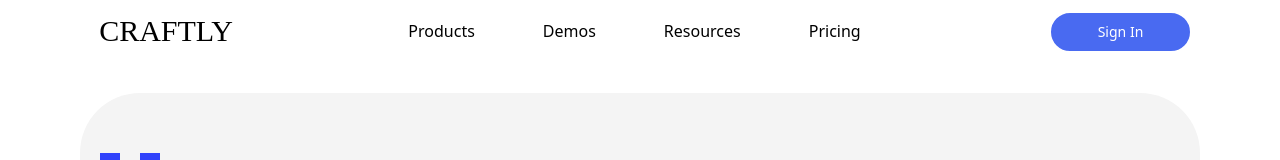
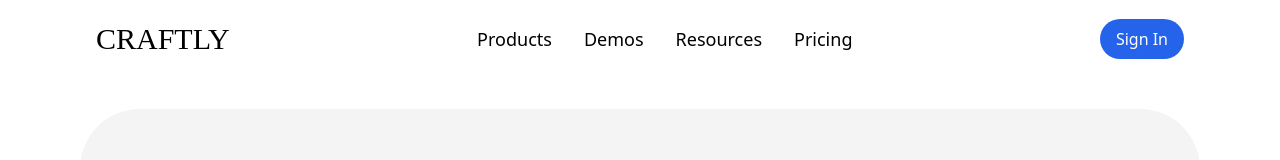
Before and after one commit to meenakshigurjar/Craftly, a React (Vite) app: page / in a window 1280 px wide. Shown: the top 160 px of the page. Built offline with nearby package versions, Linux system fonts and the light colour scheme.

Commit message:
Responsive navbar

```diff
--- a/src/components/demo/DemoMenubar.jsx
+++ b/src/components/demo/DemoMenubar.jsx
@@ -1,38 +1,21 @@
+import { useState } from "react";
+import { Button } from "../ui/button";
 
-import { useState } from "react";
-import { Menubar, MenubarMenu } from "@/components/ui/menubar";
-import { Button } from "../ui/button";
-import { MenubarTrigger } from "@radix-ui/react-menubar";
-
-export default function DemoMenubar() {
-  const menuItems = [
-    { name: "Products" },
-    { name: "Demos" },
-    { name: "Resources" },
-    { name: "Pricing" },
-  ];
-
-  const [isMenuOpen, setIsMenuOpen] = useState(false);
+export default function DemoSidebarMenu() {
+  const menuItems = ["Products", "Demos", "Resources", "Pricing"];
+  const [isSidebarOpen, setIsSidebarOpen] = useState(false);
 
   return (
-    <div className="flex flex-col md:flex-row items-center justify-center p-2">
-      {/* Header Section for Small Screens */}
-      <div className="flex items-center justify-center w-[148px] space-x-2">
-
-        <button
+    <header className="flex flex-col md:flex-row items-center justify-between p-4 relative">
+      <div className="flex items-center justify-between w-full md:w-auto">
+      <button
           className="md:hidden flex items-center justify-center p-2 rounded-lg border border-gray-300"
-          onClick={() => setIsMenuOpen(!isMenuOpen)}
+          onClick={() => setIsSidebarOpen(!isSidebarOpen)}
           aria-label="Toggle Menu"
         >
           ☰ {/* Hamburger Icon */}
         </button>
-
-
-        <h1 className="font-[Archivo] text-[24px] md:text-[30px] text-left">
-          CRAFTLY
-        </h1>
-
-        {/* SignIn Button */}
+        <h1 className="font-[Archivo] text-[24px] md:text-[30px]">CRAFTLY</h1>
         <Button
           className="text-white w-[90px] h-[36px] transition duration-200 hover:bg-blue-600 ml-4 md:hidden"
           style={{
@@ -45,39 +28,57 @@ export default function DemoMenubar() {
         </Button>
       </div>
 
-      {/* Menubar */}
-      <Menubar
-  className={`bg-white text-black grid md:mt-0 rounded-lg transition-all duration-200 ${
-    isMenuOpen ? "grid-cols-2" : "hidden"
-  } md:flex md:flex-row mx-auto`}
-  style={{ border: "none", width: "fit-content" }}
->
-  <MenubarMenu>
-    {menuItems.map((item, index) => (
-      <MenubarTrigger
-        key={index}
-        className="flex items-center justify-center py-2 px-4 sm:px-6 md:px-8 text-sm sm:text-base"
+      {/* Sidebar */}
+      <div
+        className={`fixed top-0 left-0 h-full w-[280px] bg-white text-black transform ${
+          isSidebarOpen ? "translate-x-0" : "-translate-x-full"
+        } transition-transform duration-300 z-50`}
       >
-        {item.name}
-      </MenubarTrigger>
-    ))}
-  </MenubarMenu>
-</Menubar>
+        <div className="flex justify-between items-center p-4 border-b border-gray-700">
+          <h2 className="text-xl font-bold">Menu</h2>
+          <button
+            onClick={() => setIsSidebarOpen(false)}
+            className="text-black text-2xl"
+            aria-label="Close Menu"
+          >
+            ×
+          </button>
+        </div>
+        <ul className="flex flex-col mt-6 px-4 space-y-4">
+          {menuItems.map((item, index) => (
+            <li
+              key={index}
+              className="text-lg font-medium cursor-pointer hover:text-gray-700"
+            >
+              {item}
+            </li>
+          ))}
+        </ul>
+      </div>
 
 
-      {/* for Larger Screens */}
-      <div className="hidden md:flex mt-6 lg:mt-auto items-center">
-        <Button
-          className="text-white w-[143px] h-[42px] transition duration-200 hover:bg-blue-600 ml-4"
-          style={{
-            border: "2px solid white",
-            borderRadius: "120px",
-            backgroundColor: "#496AF1",
-          }}
+      {/* //////////////////////////////// */}
+
+
+      <nav className="hidden md:flex flex-1 justify-center space-x-8">
+        {menuItems.map((item, index) => (
+          <span
+            key={index}
+            className="text-black cursor-pointer text-lg hover:text-blue-600"
+          >
+            {item}
+          </span>
+        ))}
+      </nav>
+
+
+      <div className="hidden md:flex">
+        <button
+          className="text-white px-4 py-2 rounded-full bg-blue-600 hover:bg-blue-500 transition"
         >
           Sign In
-        </Button>
+        </button>
       </div>
-    </div>
+    </header>
   );
 }
```
